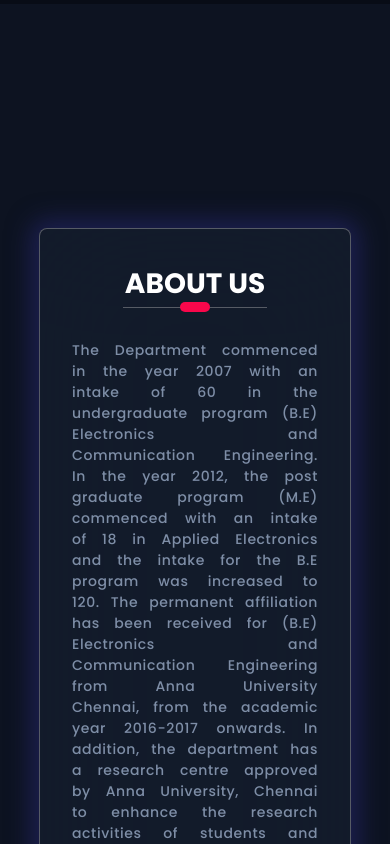
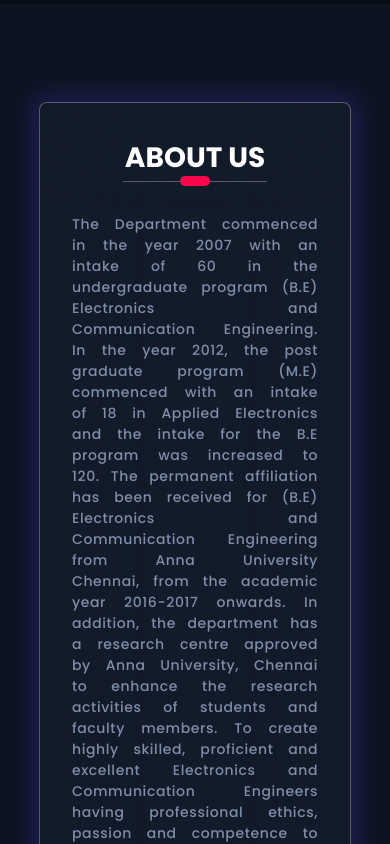
Before and after one commit to codewithmurali/decra, a React (Vite) app: page / in a window 390 px wide. Shown: the part 840-1684 px from the top of the page. Built offline with nearby package versions, Linux system fonts and the light colour scheme; grey boxes are pictures that could not be loaded.

Commit message:
Making lots of changes

```diff
--- a/src/Pages/About/About.module.css
+++ b/src/Pages/About/About.module.css
@@ -30,7 +30,7 @@
 
 @media only screen and (min-width: 300px) and (max-width: 720px) {
   .about {
-    min-height: 140vh;
+    min-height: 110vh;
     margin-block: 4rem;
   }
   .card {
```
